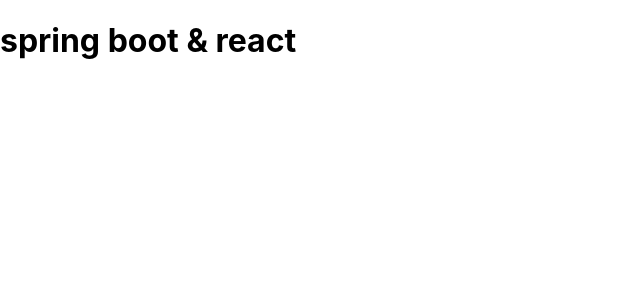
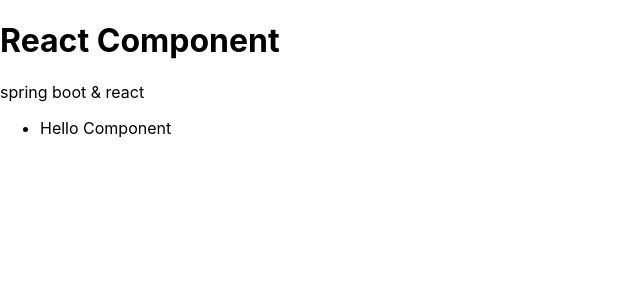
Before and after one commit to kingwang09/spring-react, a React (Create React App) app in the folder src/main/webapp/: page / in a window 1280 px wide. Shown: the top 300 px of the page, without its empty margins (0-640 px from the left). Built offline with nearby package versions, Linux system fonts and the light colour scheme.

Commit message:
React props & state & event examples

```diff
--- a/src/main/webapp/src/App.js
+++ b/src/main/webapp/src/App.js
@@ -1,14 +1,20 @@
 import logo from './logo.svg';
 import './App.css';
 import React, {useState, useEffect, Component} from "react";
+import Hello from "./components/Hello"
 
 class App extends Component {
-
     render() {
+        const helloComponent = <Hello />
         let greeting = "spring boot & react";
         return (
             <div>
-          <h1>{greeting}</h1>
+                <h1>React Component</h1>
+                <p>{greeting}</p>
+                <ul>
+                    <li>{helloComponent}</li>
+                </ul>
+
             </div>
         );
     }
--- /dev/null
+++ b/src/main/webapp/src/components/Hello.js
@@ -0,0 +1,26 @@
+import React, {Component} from "react";
+
+class Hello extends Component {
+    constructor(props) {
+        super(props);
+        this.state = {counter: 0};
+        this.handleClick = this.handleClick.bind(this);
+    }
+
+    handleClick(){
+        console.log("Hello Component click event..", this.state.counter);
+        this.setState((state, props) => {
+            return {counter: state.counter + 1};
+        });
+    }
+
+    render() {
+        return (
+            <div>
+                <p onClick={this.handleClick}>Hello Component</p>
+            </div>
+        )
+    }
+}
+
+export default Hello;
```
Lines whose indentation alone changed are shown as unchanged.
